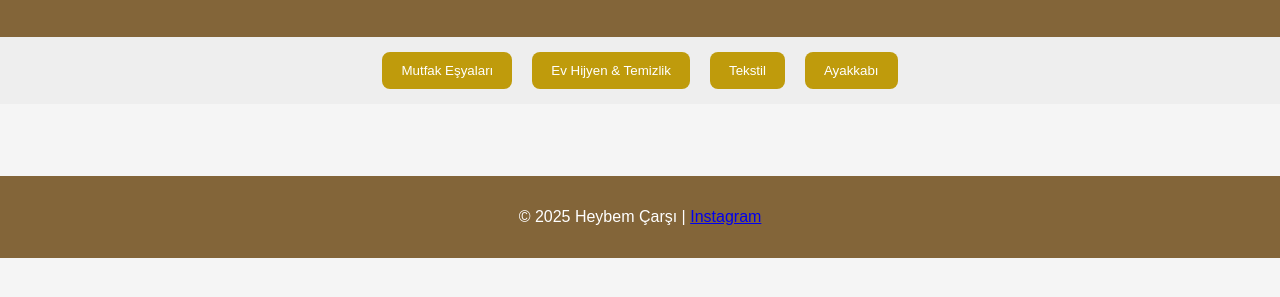
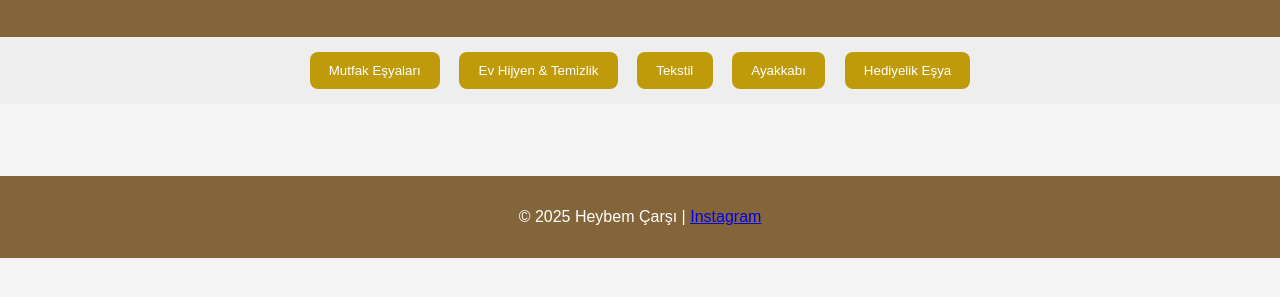
Before and after one commit to Duckreis/HeybemCarsi, a plain HTML site: page index.html in a window 1280 px wide. Shown: the part 161-458 px from the top of the page. Drawn offline with Linux system fonts and the light colour scheme.

Commit message:
index.html

```diff
--- a/index.html
+++ b/index.html
@@ -33,6 +33,7 @@
       <li><button onclick="filtrele('temizlik')">Ev Hijyen & Temizlik</button></li>
       <li><button onclick="filtrele('tekstil')">Tekstil</button></li>
       <li><button onclick="filtrele('ayakkabı')">Ayakkabı</button></li>
+      <li><button onclick="filtrele('hediyelik')">Hediyelik Eşya</button></li>
  </ul>
   </nav>
 
```
